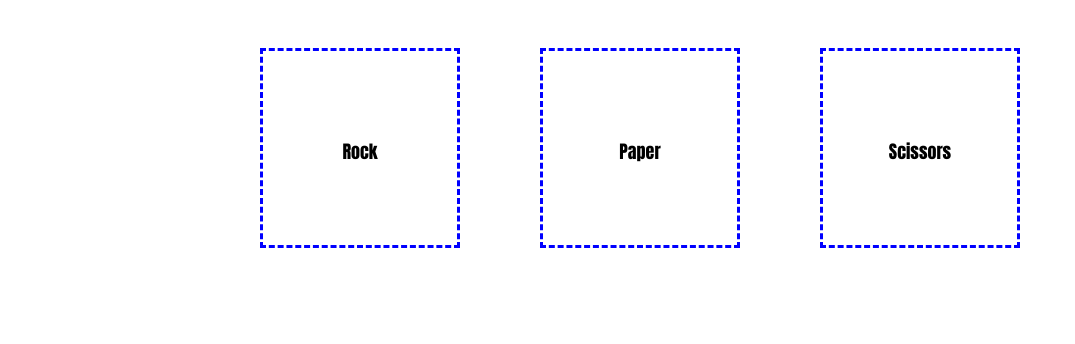
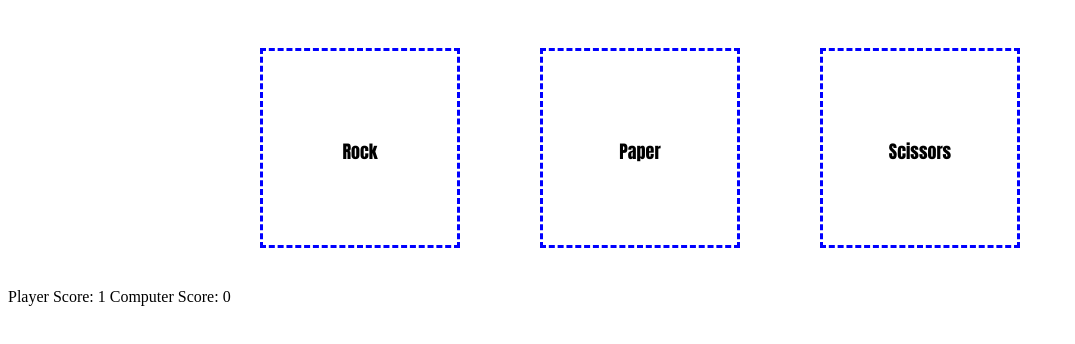
Before and after one commit to chimpankie/rockpaperscissors, a plain HTML site: page index.html in a window 1280 px wide. Both pictures are taken after a click on the button "Rock". Shown: the whole page, without its empty margins (0-1075 px from the left). Drawn offline with Linux system fonts and the light colour scheme.

Commit message:
Create the player and computer score elements

```diff
--- a/index.html
+++ b/index.html
@@ -5,11 +5,15 @@
     <link rel="stylesheet" href="style.css">
 </head>
 <body>
+<div class="page">
 <div class="weaponMenu">
     <button class="weapon" value="rock">Rock</p>
     <button class="weapon" value="paper">Paper</p>
     <button class="weapon" value="scissors">Scissors</p>
 </div>
+<div class="scoreRow"><span id="score">Player Score: </span><span id="playerScore">0</span> Computer Score: <span id="computerScore">0</span>
+</div>
+</div>
 
 <script src="javascript.js"></script>
 </body>
--- a/javascript.js
+++ b/javascript.js
@@ -7,6 +7,13 @@ function getComputerChoice(){
 
 
 
+let playerScore = 0;
+let computerScore = 0;
+
+let playerCounter = document.querySelector('#playerScore');
+let computerCounter = document.querySelector('#computerScore');
+
+
 
 function game(player){
         let computerHand = getComputerChoice();
@@ -14,9 +21,11 @@ function game(player){
         if (gameRound(playerHand, computerHand)==="win"){
             console.log("You win, you badass.");
             ++playerScore;
+            playerCounter.textContent = playerScore;
         } else if (gameRound(playerHand, computerHand)==="lose"){
             console.log("Hard luck.");
             ++computerScore;
+            computerCounter.textContent = computerScore
         } else {
             console.log(gameRound(playerHand, computerHand));
             console.log("Draw!");
```
